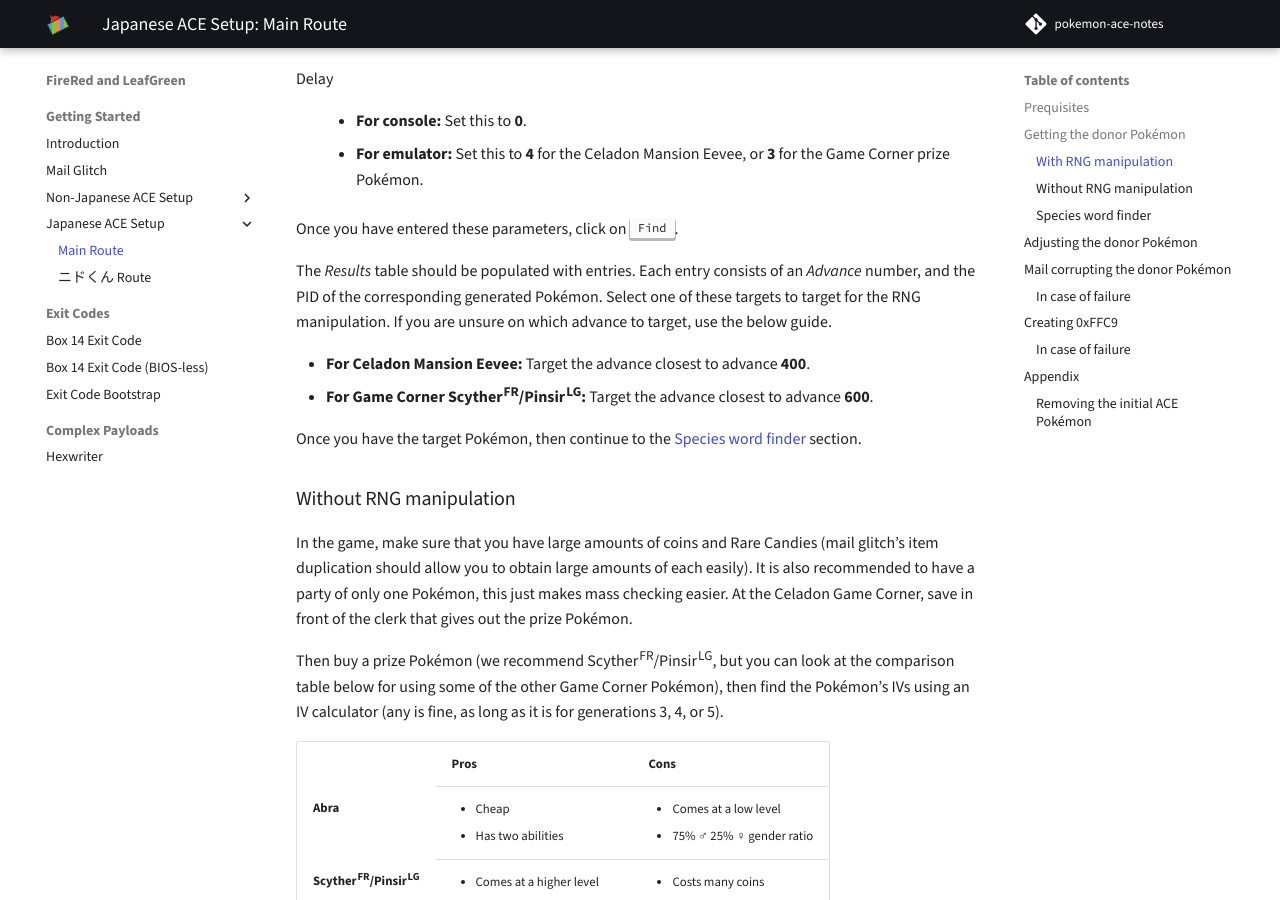
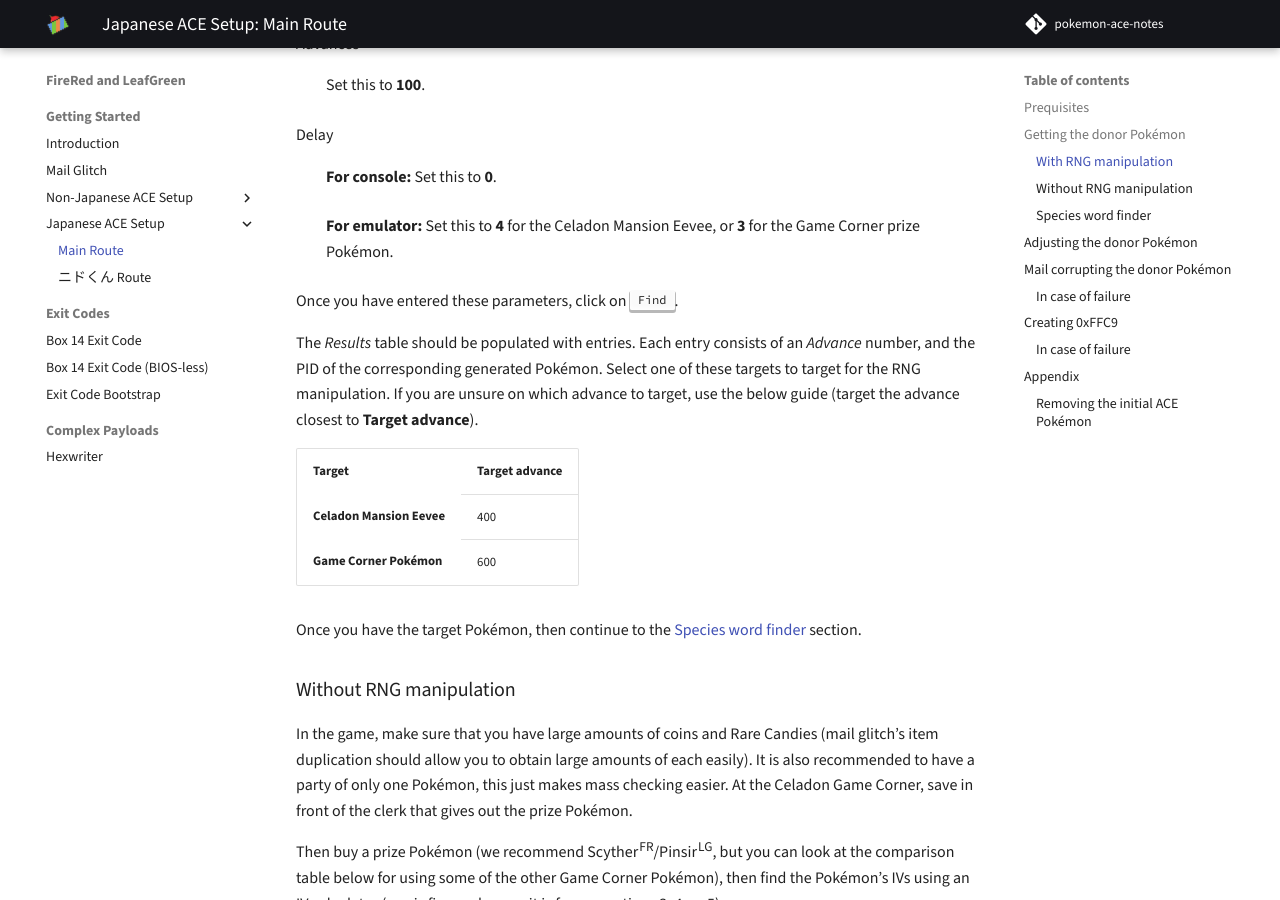
Before and after one commit to pomeg-letterbombers/pokemon-ace-notes, an MkDocs documentation site: the page built from docs/frlg/getting-started/jpn-ace/main-route.md, in a window 1280 px wide and 900 px high, scrolled down 2312 px. Built offline with MkDocs 1.6.1 and Material for MkDocs 9.7.7, drawn with Linux system fonts in a browser that asks for light colours; comment, search, counter and statistics services are not loaded; some of the changed text lies outside the part shown.

Commit message:
Use Markdown description lists (and add a few new ones)

```diff
--- a/docs/frlg/getting-started/jpn-ace/main-route.md
+++ b/docs/frlg/getting-started/jpn-ace/main-route.md
@@ -35,67 +35,64 @@
 
 First open the [**Donor Search**](https://pomeg-letterbombers.github.io/ace-setup-tools/donor-search/) tool, this tool allows you to find the target advance(s) for a suitable donor Pokémon. We recommend setting the parameters as shown below.
 
-<dl markdown="block">
-<dt>Game version</dt>
-<dd markdown="block">
+Game version
 
-Set this to the game version you are playing on.
+:   Set this to the game version you are playing on.
 
-</dd>
-<dt>Encounter type</dt>
-<dd markdown="block">
+Encounter type
 
-Set this to **Static**.
+:   Set this to **Static**.
 
-</dd>
-<dt>Seed</dt>
-<dd markdown="block">
+Seed
 
-**For console:** Set this to an early seed (i.e. a low frame number) in one of these spreadsheets. Choose the spreadsheet appropriate for your game version.
+:   **For console:** Set this to an early seed (i.e. a low frame number) in one of these spreadsheets. Choose the spreadsheet appropriate for your game version.
 
-*   [FireRed 1.0](https://docs.google.com/spreadsheets/d/1GMRFM1obLDcYbR6GR6KrE8UZotA7djUTw8PxqVFnCVY/edit?pli=1&gid=1608943801#gid=1608943801)
-*   [FireRed 1.1](https://docs.google.com/spreadsheets/d/1aQeWaZSi1ycSytrNEOwxJNoEg-K4eItYagU_dh9VIeU/edit?gid=791743105#gid=791743105)
-*   [LeafGreen](https://docs.google.com/spreadsheets/d/1LSRVD0_zK6vyd6ettUDfaCFJbm00g451d8s96dqAbA4/edit?gid=1862478029#gid=1862478029)
+    *   [FireRed 1.0](https://docs.google.com/spreadsheets/d/1GMRFM1obLDcYbR6GR6KrE8UZotA7djUTw8PxqVFnCVY/edit?pli=1&gid=1608943801#gid=1608943801)
+    *   [FireRed 1.1](https://docs.google.com/spreadsheets/d/1aQeWaZSi1ycSytrNEOwxJNoEg-K4eItYagU_dh9VIeU/edit?gid=791743105#gid=791743105)
+    *   [LeafGreen](https://docs.google.com/spreadsheets/d/1LSRVD0_zK6vyd6ettUDfaCFJbm00g451d8s96dqAbA4/edit?gid=1862478029#gid=1862478029)
+:   **For emulator:** After starting the game, press <kbd>A</kbd> or <kbd>START</kbd> on the title screen and pause the game (using <kbd>Ctrl</kbd> + <kbd>P</kbd> or whatever other keybind your emulator uses). Then note down whatever initial seed shows up in the script’s interface. Or you can just write any 16-bit value (0–65535), then use your script’s initial seed bot to hit that seed.
 
-**For emulator:** After starting the game, press <kbd>A</kbd> or <kbd>START</kbd> on the title screen and pause the game (using <kbd>Ctrl</kbd> + <kbd>P</kbd> or whatever other keybind your emulator uses). Then note down whatever initial seed shows up in the script’s interface. Or you can just write any 16-bit value (0–65535), then use your script’s initial seed bot to hit that seed.
+Species word settings
 
-</dd>
-<dt>Species word settings</dt>
-<dd markdown="block">
+:   By default (i.e. no checkboxes under this group are checked), the searcher will exclude any unlockable words from the search. These checkboxes allows the tool to also search through the certain unlockable words.
+:   **Use unlockable words** will allow the **species word** to also be a word that is unlockable before entering the Hall of Fame.
+:   **Use post-Elite Four words** will allow the **species word** to be also be a word that is unlockable after entering the Hall of Fame.
 
-By default (i.e. no checkboxes under this group are checked), the searcher will exclude any unlockable words from the search. These checkboxes allows the tool to also search through the certain unlockable words.
+Initial advances
 
-*   **Use unlockable words** will allow the **species word** to also be a word that is unlockable before entering the Hall of Fame.
-*   **Use post-Elite Four words** will allow the **species word** to be also be a word that is unlockable after entering the Hall of Fame.
+:   Set this to **350** for the Celadon Mansion Eevee, or **550** for the Game Corner prize Pokémon.
 
-</dd>
-<dt>Initial advances</dt>
-<dd markdown="block">
+Advances
 
-Set this to **350** for the Celadon Mansion Eevee, or **550** for the Game Corner prize Pokémon.
+:   Set this to **100**.
 
-</dd>
-<dt>Advances</dt>
-<dd markdown="block">
+Delay
 
-Set this to **100**.
-
-</dd>
-<dt>Delay</dt>
-<dd markdown="block">
-
-*   **For console:** Set this to **0**.
-*   **For emulator:** Set this to **4** for the Celadon Mansion Eevee, or **3** for the Game Corner prize Pokémon.
-
-</dd>
-</dl>
+:   **For console:** Set this to **0**.
+:   **For emulator:** Set this to **4** for the Celadon Mansion Eevee, or **3** for the Game Corner prize Pokémon.
 
 Once you have entered these parameters, click on <kbd>Find</kbd>.
 
-The <i>Results</i> table should be populated with entries. Each entry consists of an <i>Advance</i> number, and the PID of the corresponding generated Pokémon. Select one of these targets to target for the RNG manipulation.  If you are unsure on which advance to target, use the below guide.
+The <i>Results</i> table should be populated with entries. Each entry consists of an <i>Advance</i> number, and the PID of the corresponding generated Pokémon. Select one of these targets to target for the RNG manipulation.  If you are unsure on which advance to target, use the below guide (target the advance closest to **Target advance**).
 
-*   **For Celadon Mansion Eevee:** Target the advance closest to advance **400**.
-*   **For Game Corner Scyther<sup>FR</sup>/Pinsir<sup>LG</sup>:** Target the advance closest to advance **600**.
+<table>
+<thead>
+<tr>
+<th scope="col">Target</th>
+<th scope="col">Target advance</th>
+</tr>
+</thead>
+<tbody markdown="block">
+<tr>
+<th scope="row">Celadon Mansion Eevee</th>
+<td>400</td>
+</tr>
+<tr>
+<th scope="row">Game Corner Pokémon</th>
+<td>600</td>
+</tr>
+</tbody>
+</table>
 
 Once you have the target Pokémon, then continue to the [Species word finder](#species-word-finder) section.
 
@@ -151,44 +148,30 @@
 
 With this tool, set the parameters as shown below:
 
-<dl markdown="block">
-<dt>HP, Attack, Defense, Sp.Attack, Sp.Defense, Speed</dt>
-<dd markdown="block">
+HP, Attack, Defense, Sp.Attack, Sp.Defense, Speed
 
-**Input** your Pokémon’s corresponding **IV**.
+:   **Input** your Pokémon’s corresponding **IV**.
 
-</dd>
-<dt>Nature</dt>
-<dd markdown="block">
+Nature
 
-**Select** your Pokémon’s **nature**.
+:   **Select** your Pokémon’s **nature**.
 
-</dd>
-<dt>Ability</dt>
-<dd markdown="block">
+Ability
 
-If the Pokémon has two distinct abilities, then **select** **0** for the first ability, or **1** for the second ability. You can quickly find out the ability number using a website like <https://pokemondb.net>. Otherwise leave this blank.
+:   If the Pokémon has two distinct abilities, then **select** **0** for the first ability, or **1** for the second ability. You can quickly find out the ability number using a website like <https://pokemondb.net>. Otherwise leave this blank.
 
-</dd>
-<dt>Gender</dt>
-<dd markdown="block">
+Gender
 
-**Select** your Pokémon’s **gender**.
+:   **Select** your Pokémon’s **gender**.
 
-</dd>
-<dt>Gender ratio</dt>
-<dd markdown="block">
+Gender ratio
 
-**Select** your Pokémon’s **gender ratio**. Once again, you can use a website to find this information.
+:   **Select** your Pokémon’s **gender ratio**. Once again, you can use a website to find this information.
 
-</dd>
-<dt>TID</dt>
-<dd markdown="block">
+TID
 
-You can safely ignore this, it has no bearing on this process.
+:   You can safely ignore this, it has no bearing on this process.
 
-</dd>
-</dl>
 
 Once you have entered these parameters, click <kbd>Find</kbd>. Results should have populated the table in the tool, ignore all results not labelled **Method 1** (maybe include **Method 4** if you are playing on a **really** old emulator), these are the potential PIDs that this prize Pokémon could have.
 
@@ -200,70 +183,45 @@
 
 Below is an explanation of the **Species word settings**:
 
-<dl markdown="block">
-<dt>Species word settings</dt>
-<dd markdown="block">
+Species word settings
 
-By default (i.e. no checkboxes under this group are checked), the searcher will exclude any unlockable words from the search. These checkboxes allows the tool to also search through the certain unlockable words.
-
-*   **Use unlockable words** will allow the **species word** to also be a word that is unlockable before entering the Hall of Fame.
-*   **Use post-Elite Four words** will allow the **species word** to be also be a word that is unlockable after entering the Hall of Fame.
-
-</dd>
-</dl>
+:   By default (i.e. no checkboxes under this group are checked), the searcher will exclude any unlockable words from the search. These checkboxes allows the tool to also search through the certain unlockable words.
+:   **Use unlockable words** will allow the **species word** to also be a word that is unlockable before entering the Hall of Fame.
+:   **Use post-Elite Four words** will allow the **species word** to be also be a word that is unlockable after entering the Hall of Fame.
 
 Below is an explanation for each item in the **results area**:
 
-<dl markdown="block">
-<dt>PID substructure order</dt>
-<dd markdown="block">
+PID substructure order
 
-This is the order in which the encrypted substructures of the Pokémon’s data is laid out, with **G** for **Growth**, **A** for **Attacks**, **E** for **EVs/Conditions**, and **M** for **Miscellaneous**. This is just technical details for people who want to know more.
+:   This is the order in which the encrypted substructures of the Pokémon’s data is laid out, with **G** for **Growth**, **A** for **Attacks**, **E** for **EVs/Conditions**, and **M** for **Miscellaneous**. This is just technical details for people who want to know more.
 
-</dd>
-<dt>Encryption key</dt>
-<dd markdown="block">
+Encryption key
 
-This is one half of a value that is used to encrypt the Pokémon data. This half happens to be relevant for the operations we are doing. This half is formed by: (<var>PID</var> mod 65536) &oplus; <var>TID</var>.
+:   This is one half of a value that is used to encrypt the Pokémon data. This half happens to be relevant for the operations we are doing. This half is formed by: (<var>PID</var> mod 65536) &oplus; <var>TID</var>.
 
-</dd>
-<dt>Adjustment type</dt>
-<dd markdown="block">
+Adjustment type
 
-Can be “EV”, “Experience”, or “None”. This determines which stats you will have to adjust in order for the mail corruption to keep the Pokémon’s checksum valid. If this value is **None**, that means the Pokémon is not suitable for use as a donor Pokémon.
+:   Can be “EV”, “Experience”, or “None”. This determines which stats you will have to adjust in order for the mail corruption to keep the Pokémon’s checksum valid. If this value is **None**, that means the Pokémon is not suitable for use as a donor Pokémon.
 
-</dd>
-<dt>Species index</dt>
-<dd markdown="block">
+Species index
 
-This is the internal index that is used to identify this “species” in the game’s code.
+:   This is the internal index that is used to identify this “species” in the game’s code.
 
-</dd>
-<dt>Entrypoint</dt>
-<dd markdown="block">
+Entrypoint
 
-When ACE is triggered, this is the **earliest point** in the PC boxes where the program counter can start reading machine code from. This and all slots after it **will** be interpreted as machine code. Make sure that this and all following box slots are **empty** (or contain Pokémon with special data expressly for ACE applications) when triggering ACE. Note that due to ASLR, where the program counter actually enters in the boxes can vary from execution to execution.
+:   When ACE is triggered, this is the **earliest point** in the PC boxes where the program counter can start reading machine code from. This and all slots after it **will** be interpreted as machine code. Make sure that this and all following box slots are **empty** (or contain Pokémon with special data expressly for ACE applications) when triggering ACE. Note that due to ASLR, where the program counter actually enters in the boxes can vary from execution to execution.
 
-</dd>
-<dt>Word index</dt>
-<dd markdown="block">
+Word index
 
-This is the internal index that is used to identify this word in the game’s code.
+:   This is the internal index that is used to identify this word in the game’s code.
 
-</dd>
-<dt>Word group</dt>
-<dd markdown="block">
+Word group
 
-This is the word group of the **species word**, which may be useful if you prefer to use the default group view to find the word you want to enter.
+:   This is the word group of the **species word**, which may be useful if you prefer to use the default group view to find the word you want to enter.
 
-</dd>
-<dt>Word</dt>
-<dd markdown="block">
+Word
 
-This is the **species word**, which is the word that overwrites your species in a way that it turns your Pokémon into one of the many glitch Pokémon that can trigger ACE.
-
-</dd>
-</dl>
+:   This is the **species word**, which is the word that overwrites your species in a way that it turns your Pokémon into one of the many glitch Pokémon that can trigger ACE.
 
 Enter the Pokémon’s PID (if the IVs to PID tool returned multiple, then select one) and its TID, select the game you are using, then click <kbd>Find</kbd>.
 
@@ -294,10 +252,32 @@
 
 Place the donor Pokémon in Box 3, Slot 1. Then trigger the mail glitch. What you will write will depend on the adjustment type, and how you adjusted your Pokémon specifically. A graphic has also been provided as a visual aid.
 
-*   **Experience-adjusted Pokémon:** The **species word** must be the **third** word, and the **checksum word** must be the **fifth** word.
-*   **EV-adjusted Pokémon (all):** The **species word** must be the **ninth** word
-    +   **HP/Attack:** The **checksum word** must be the **third** word.
-    +   **Sp.Attack/Sp.Defense:** The **checksum word** must be the **fifth** word.
+<table>
+<thead>
+<tr>
+<th scope="col">Adjustment type</th>
+<th scope="col">Species word position</th>
+<th scope="col">Checksum word positon</th>
+</tr>
+</thead>
+<tbody>
+<tr>
+<th scope="row">Experience</th>
+<td>3rd</td>
+<td>5th</td>
+</tr>
+<tr>
+<th scope="row">EV (HP/Attack)</th>
+<td>9th</td>
+<td>3rd</td>
+</tr>
+<tr>
+<th scope="row">EV (Sp.Attack/Sp.Defense)</th>
+<td>9th</td>
+<td>5th</td>
+</tr>
+</tbody>
+</table>
 
 <div class="grid" markdown>
 <figure markdown="span">
@@ -320,14 +300,18 @@
 
 If a **bad egg** appeared instead it could be caused by the following:
 
-*   The words are in the wrong slot of the glitch mail.
-    +   If you have a recovery point, at the point when you are writing mail, make sure that you are writing the correct words in the right places.
-*   The Pokémon is not adjusted correctly.
-    +   If you have a recovery point before writing the mail, depending on the adjustment type, you should do the following:
-        -   **Experience-adjusted Pokémon:** If the experience is over the what the adjusted experience should be, redo the [Adjusting the donor Pokémon](#adjusting-the-donor-pokémon) instructions with the new experience. Otherwise add more experience until it is equal to what the adjusted experience should be.
-        -   **EV-adjusted Pokémon:** If you have not been tracking your EVs properly, you should redo the EVs while tracking them properly. If you somehow saved right before the mail corruption (despite explicit warnings against this), then you must start again and [reacquire a donor Pokémon](#getting-the-donor-pokémon).
-*   The reported PID used as the Pokémon's PID in the tool is not the Pokémon's PID.
-    +   This case only happens if the donor Pokémon is not obtained via RNG manipulation, and from the IVs to PID tool there were multiple possible PIDs for the given set of IVs, gender, nature, and ability. In this case, start back at [Getting the donor Pokémon](#getting-the-donor-pokémon) and if there is no other possible PIDs that allow the donor Pokémon to be useable, then you must catch a different Pokémon.
+The words are in the wrong slot of the glitch mail.
+
+:   If you have a recovery point, at the point when you are writing mail, make sure that you are writing the correct words in the right places.
+
+The Pokémon is not adjusted correctly.
+
+:   **Experience-adjusted Pokémon:** If the experience is over the what the adjusted experience should be, redo the [Adjusting the donor Pokémon](#adjusting-the-donor-pokémon) instructions with the new experience. Otherwise add more experience until it is equal to what the adjusted experience should be.
+:   **EV-adjusted Pokémon:** If you have not been tracking your EVs properly, you should redo the EVs while tracking them properly. If you somehow saved right before the mail corruption (despite explicit warnings against this), then you must start again and [reacquire a donor Pokémon](#getting-the-donor-pokémon).
+
+The reported PID used as the Pokémon's PID in the tool is not the Pokémon's PID.
+
+:   This case only happens if the donor Pokémon is not obtained via RNG manipulation, and from the IVs to PID tool there were multiple possible PIDs for the given set of IVs, gender, nature, and ability. In this case, start back at [Getting the donor Pokémon](#getting-the-donor-pokémon) and if there is no other possible PIDs that allow the donor Pokémon to be useable, then you must catch a different Pokémon.
 
 ## Creating 0xFFC9
 
@@ -378,16 +362,22 @@
 
 If a **bad egg** appeared in party slot 3, or the game **crashed** after performing the swap, or **nothing** happened after performing the swap, it could be caused by the following:
 
-*   You made a mistake in writing the box names.
-    +   Redo the box names, and make sure you have entered the correct characters.
-    +   Check these box names again, its likely to be the cause of the crashes most of the time.
-*   There is Pokémon or invisible Pokémon (can be caused by Pal Park migration) in the box slots after the glitch Pokémon’s entrypoint, or you forgot to clear out your party.
-    +   You can move them out to an area of the PC before the entrypoint, or for the invisible Pokémon, you can use group selection to remove them.
-    +   Make sure that before executing the code, there are 2 or less Pokémon in your party.
-*   You somehow got the wrong glitch Pokémon.
-    +   This only applies to cases where a crash, or nothing occurred rather than a bad egg appearing. If a bad egg appeared at all, that means the code was executed incorrectly, but the glitch Pokémon is still triggering ACE properly.
-    +   First of all, check all of the other items on this list before you consider this to be the cause.
-    +   If you are sure about this being the cause, then follow the failure notice in the [Mail corrupting the donor Pokémon](#in-case-of-failure) section.
+You made a mistake in writing the box names.
+
+:   Redo the box names, and make sure you have entered the correct characters.
+
+:   Check these box names again, its likely to be the cause of the crashes most of the time.
+
+There is Pokémon or invisible Pokémon (can be caused by Pal Park migration) in the box slots after the glitch Pokémon’s entrypoint, or you forgot to clear out your party.
+
+:   You can move them out to an area of the PC before the entrypoint, or for the invisible Pokémon, you can use group selection to remove them.
+:   Make sure that before executing the code, there are 2 or less Pokémon in your party.
+
+You somehow got the wrong glitch Pokémon.
+
+:   This only applies to cases where a crash, or nothing occurred rather than a bad egg appearing. If a bad egg appeared at all, that means the code was executed incorrectly, but the glitch Pokémon is still triggering ACE properly.
+:   First of all, check all of the other items on this list before you consider this to be the cause.
+:   If you are sure about this being the cause, then follow the failure notice in the [Mail corrupting the donor Pokémon](#in-case-of-failure) section.
 
 ## Appendix
 
```
Also changed, not shown: docs/frlg/getting-started/jpn-ace/index.md (+8 -5 lines), docs/frlg/getting-started/jpn-ace/nido-kun-route.md (+24 -28 lines), docs/frlg/getting-started/non-jpn-ace/index.md (+28 -24 lines), docs/technical-documentation/getting-ace-in-jpn-frlg.md (+6 -15 lines).
